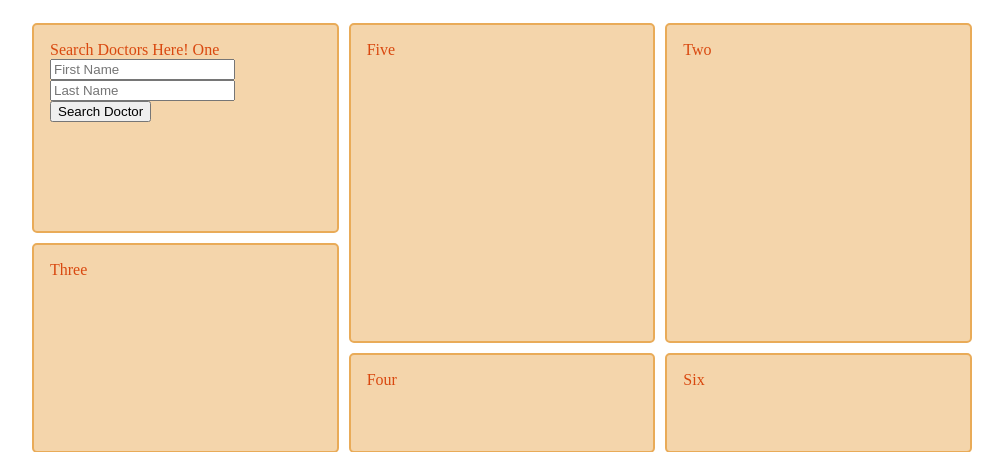
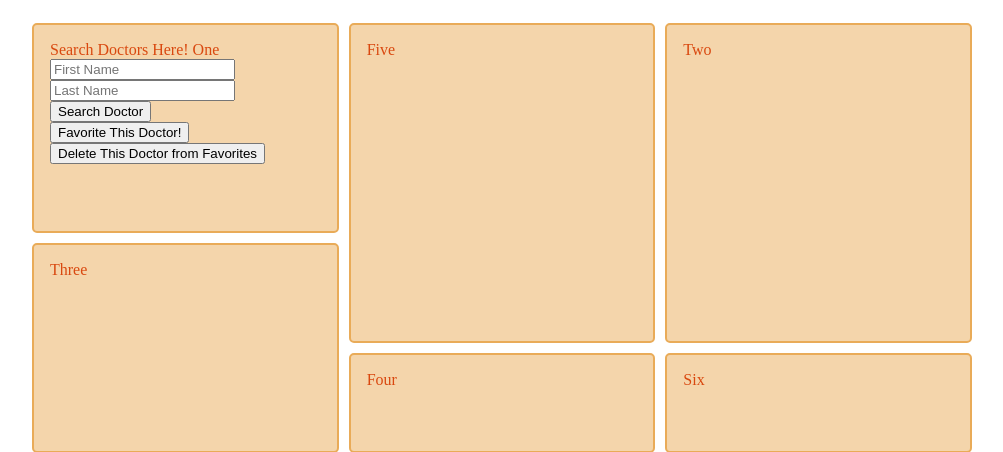
Before and after one commit to bukandu1/Patient-Prime, a Flask app: template templates/user-dashboard.html in a window 1280 px wide. Shown: the part 123-575 px from the top of the page, without its empty margins (138-1141 px from the left). Run offline with Flask 2, Linux system fonts and the light colour scheme; the template is opened without the code that fills it, so the values that code supplies are empty.

Commit message:
Added 2 new buttons: favorite current doctor and delete current doctor.

```diff
--- a/templates/user-dashboard.html
+++ b/templates/user-dashboard.html
@@ -20,10 +20,15 @@
             <input type="search" name="first_name" id="doctor_first_name" placeholder="First Name"aria-label="Search database of providers">
             <input type="search" name="last_name" id="doctor_last_name" placeholder="Last Name"aria-label="Search database of providers">
             <button class="btn btn-primary" type="submit">Search Doctor</button>
+        </form>
+        <div id="doctor-background-info"></div>
+    <button id="button-favorite-current-doctor">Favorite This Doctor!</button>
+    <button id="button-unfavorite-current-doctor">Delete This Doctor from Favorites</button>
         </div>
+
   <div class="two">Two<div id="doctor-associated-hospital-info"></div></div>
   <div class="three">Three
-    <div id="doctor-background-info"></div>
+
 </div>
 
   <div class="four">Four</div>
```
